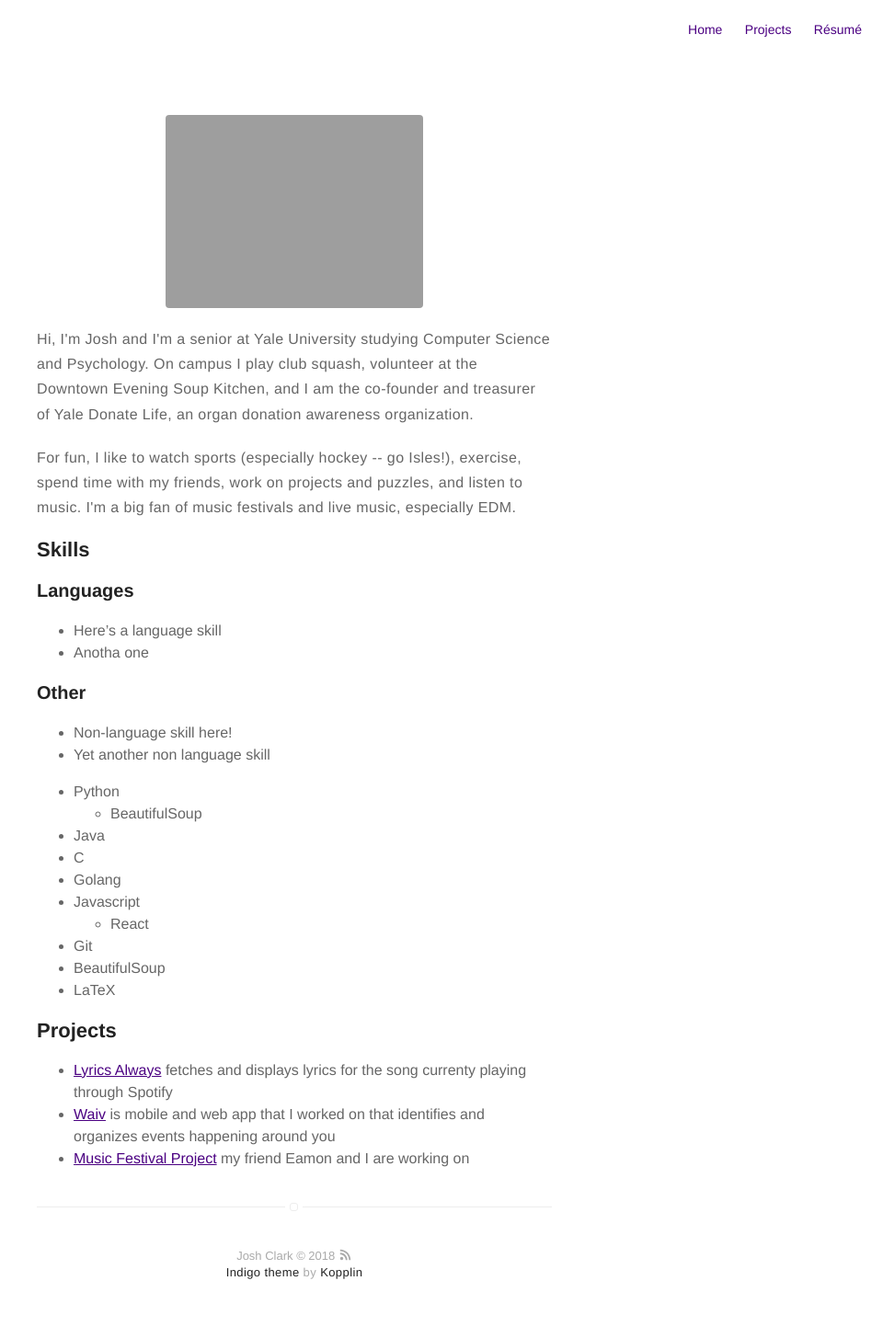
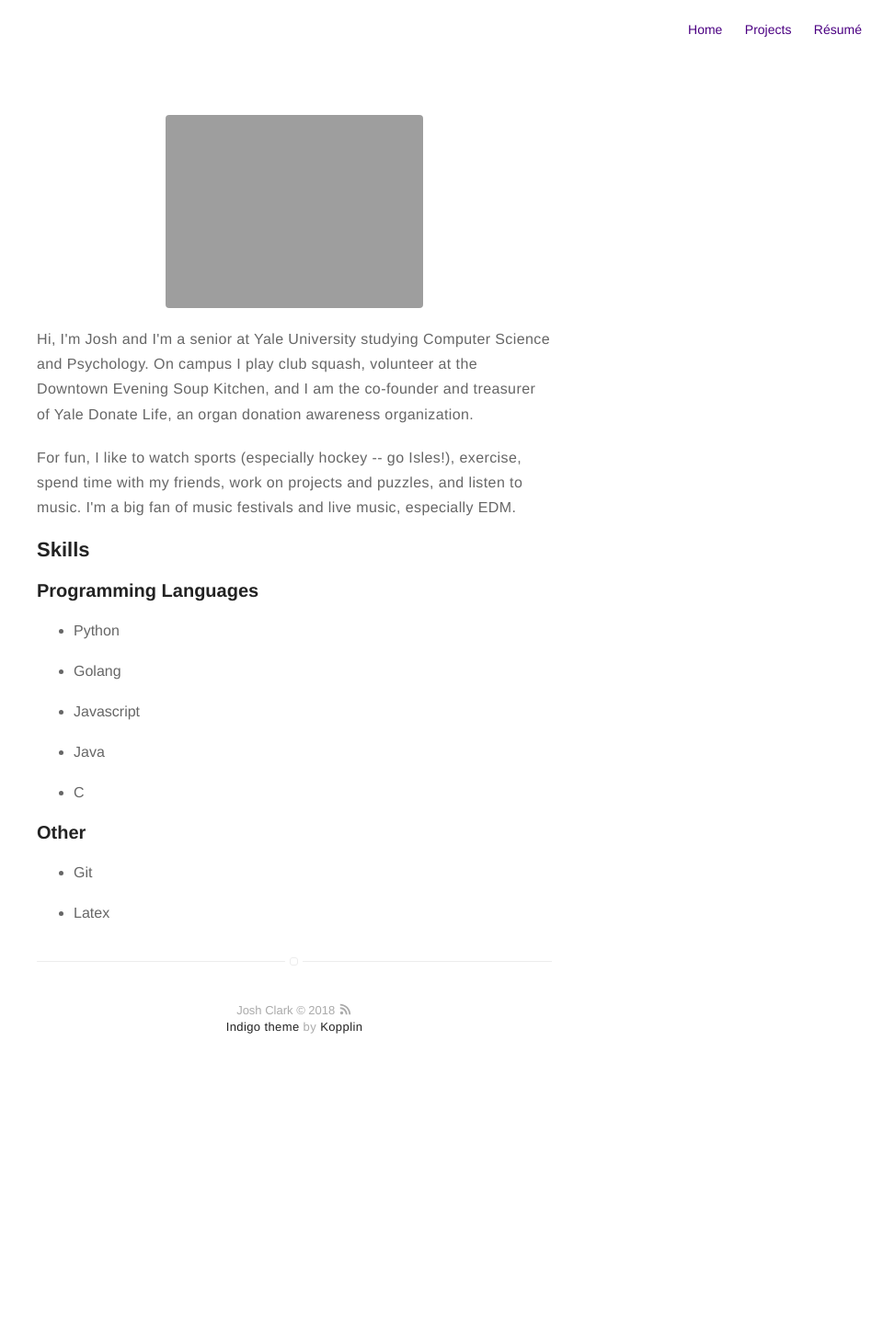
Before and after one commit to jclarktennis/jclarktennis.github.io, a Jekyll site: the page built from about.md, in a window 1280 px wide. Shown: the whole page at 92% size, without its empty margins (320-1280 px from the left). Built offline with Jekyll 4.4.1, drawn with Linux system fonts in a browser that asks for light colours; after the commit the page ends 1188 px from its top, so only the background shows below that; some of the changed lines change nothing that is shown.

Commit message:
language descriptions finished

```diff
--- a/about.md
+++ b/about.md
@@ -4,43 +4,35 @@
 ---
 ![Profile Image]({{ site.url }}/{{ site.picture_big }})
 
-<p>Hi, I'm Josh and I'm a senior  at Yale University studying Computer Science and Psychology. On campus
+<p>Hi, I'm Josh and I'm a senior at Yale University studying Computer Science and Psychology. On campus
 I play club squash, volunteer at the Downtown Evening Soup Kitchen, and I am the co-founder and treasurer of Yale Donate Life,
 an organ donation awareness organization.</p>
 <p>For fun, I like to watch sports (especially hockey -- go Isles!), exercise, spend time with my friends,
 work on projects and puzzles, and listen to music. I'm a big fan of music festivals and live music, especially EDM.</p>
 
 ## Skills
-### Languages
-+ Here's a language skill
-+ Anotha one
+### Programming Languages
++ <p> <details><summary>Python</summary> <p>
+&nbsp;&nbsp;&nbsp;&nbsp;My Python experience goes back to the beginning of my programming career. From the summer of 2013 to the fall of 2014, I worked at Regeneron Pharmaceuticals, writing code for them in Python. I spent a few months writing a program that took as input a series of sequential images and produced as output a movie of those images put together. I spent the rest of my time at Regeneron writing an application that took stacks of micron-thin 3D images and allowed the user to view them together at any angle. This involved learning about polar coordinates and some basic linear algebra on my own.
+<br>
+<!-- <br> -->
+&nbsp;&nbsp;&nbsp;&nbsp;After school got out in the spring of 2017, I wrote a program called <a href="https://github.com/jkclark/Lyrics-Always">Lyrics Always</a> that you can read about <a href="">ADD PROJECT LINK HERE</a>. At this point I dabbled with web scraping and <b>BeautifulSoup</b>.
+<br>
+<!-- <br> -->
+&nbsp;&nbsp;&nbsp;&nbsp;Since then, I have used Python in the aritificial intelligence courses I've taken and taught (TA'd) at Yale. In May 2018, I used Python in conjunction with <b>TensorFlow</b> to write a <a href="https://github.com/jkclark/Baseball-Neural-Net">neural network</a> to predict baseball games. You can read more about that project <a href="">ADD PROJECT LINK HERE</a>. </p> </details> </p>
++ <p> <details><summary>Golang</summary> <p>
+&nbsp;&nbsp;&nbsp;&nbsp;My experience with Golang goes only as far back as the summer of 2018. At El Toro IP Targeting in Louisville, KY, I helped write a program to control an array of TVs using a Golang web server. All of the TV's run a Go-controlled client, each of which interact with the main "hub," a Go server. The hub controls what each TV is displaying (either a URL, a Youtube video, a picture, or Kibana/Graphana). These screens are up on the front wall of the El Toro headquarters, and our program is still in use today.
+<br>
+&nbsp;&nbsp;&nbsp;&nbsp;After completing the TV project, I did work translating programs that interact with an arbitrary <a href="https://en.wikipedia.org/wiki/Demand-side_platform">DSP</a> from Python to Go. I enjoyed doing this work because I got to experience first-hand the strengths and weaknesses of each language. Definitely an interesting way to learn another language, especially since I had prior Python experience. </p> </details> </p>
++ <p> <details><summary>Javascript</summary> <p>
+I am relatively new to Javascript, only getting started during the summer of 2018. To accompany the aforementioned Go TV controller, I wrote a UI in Javascript using <b>React</b>. It was very rewarding to think of a feature for the UI, implement it, and see it work with the TVs, which made this project the most fun project to work on during the summer. </p> </details> </p>
++ <p> <details><summary>Java</summary> <p>
+It's been a little while since I wrote anything in Java. I took AP Computer Science in high school, which was taught in Java. During spring break of my junior year of high school, I wrote a program in Java to solve Sudoku puzzles. It was pretty good, but some puzzles in the "Hard" or "Very Hard" category would stump it. Unfortunately this was before my introduction to the world of version control, so I don't have the program anymore <br> (R.I.P code ⚰️). </p> </details> </p>
++ <p> <details><summary>C</summary> <p>
+My C experience does not extend outside of school. The main computer science courses at Yale are taught in C. It would take a lot for me to choose to write in C over another language voluntarily. </p> </details> </p>
 
 ### Other
-+ Non-language skill here!
-+ Yet another non language skill
-
-<ul class="skill-list">
-	<li>Python</li>
-		<ul>
-			<li>BeautifulSoup</li>
-		</ul>
-	<li>Java</li>
-	<li>C</li>
-	<li>Golang</li>
-	<li>Javascript</li>
-		<ul>
-			<li>React</li>
-		</ul>
-	<li>Git</li>
-	<li>BeautifulSoup</li>
-	<li>LaTeX</li>
-</ul>
-
-<h2>Projects</h2>
-
-<ul>
-	<li><a href="https://github.com/jkclark/SpotifyLyrics">Lyrics Always</a> fetches and displays lyrics for the song
-		currenty playing through Spotify</li>
-	<li><a href="http://www.waiv.xyz/">Waiv</a> is mobile and web app that I worked on that identifies and organizes events happening around you</li>
-	<li><a href="https://github.com/jkclark/Blog">Music Festival Project</a> my friend Eamon and I are working on </li>
-</ul>
++ <p> <details><summary>Git</summary> <p>
+BLAH BLAH BLAH </p> </details> </p>
++ <p> <details><summary>Latex</summary> <p>
+BLAH BLAH BLAH </p> </details> </p>
```
